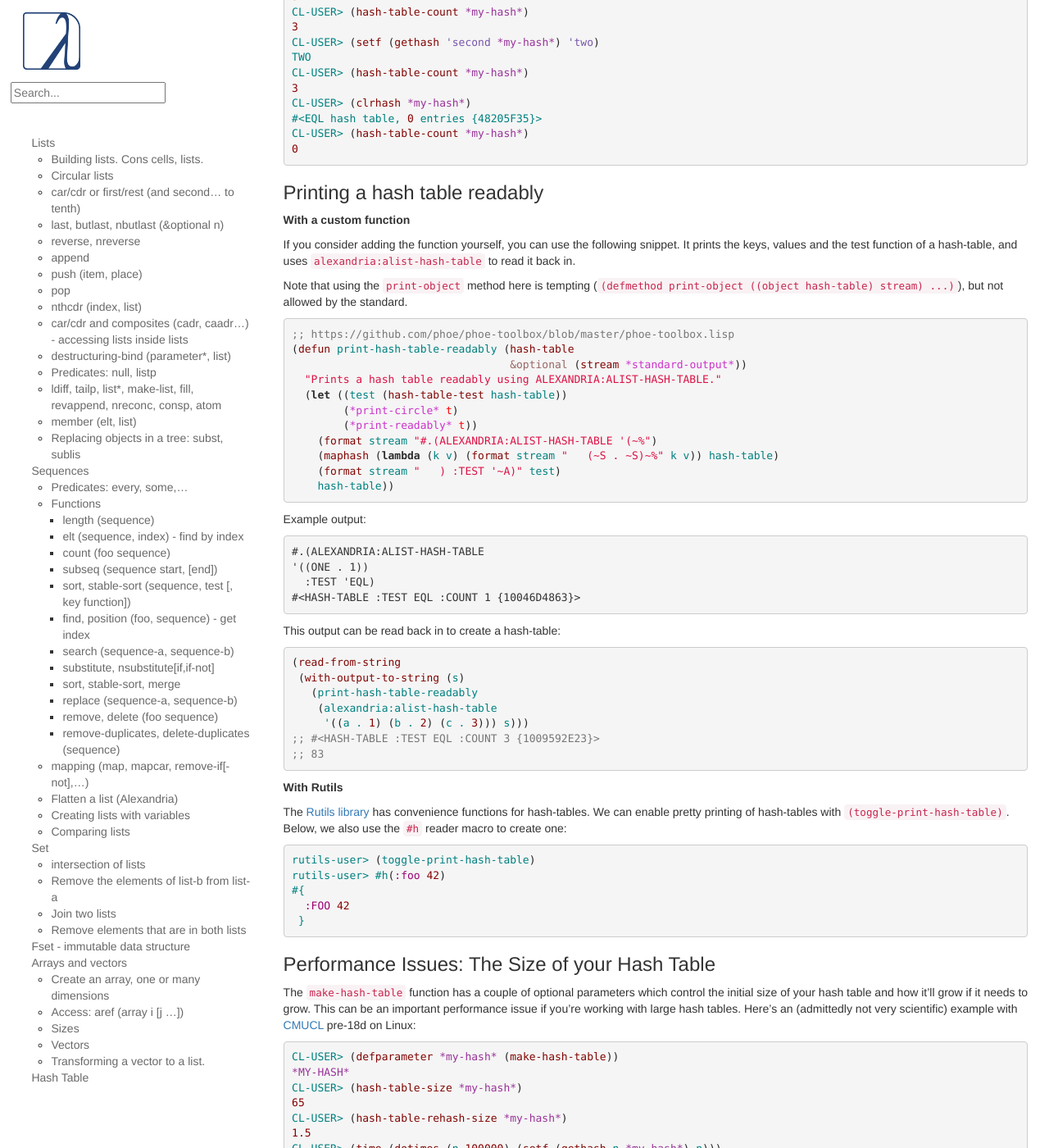
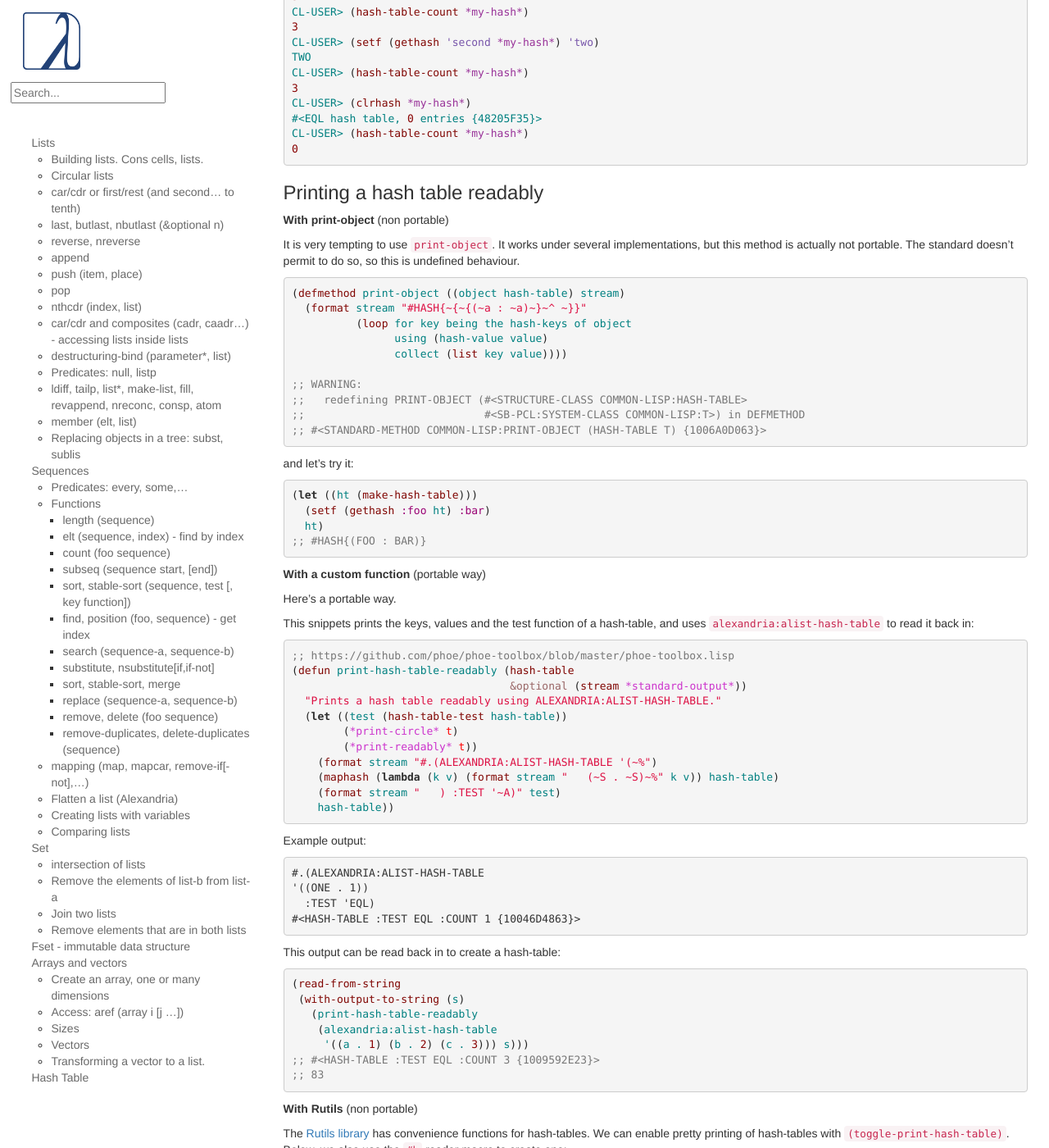
Before and after one commit to LispCookbook/cl-cookbook, a Jekyll site: the page built from data-structures.md, in a window 1280 px wide and 1400 px high, scrolled down 15888 px. Shown: the whole window at 82% size. Built offline with Jekyll 4.4.1, drawn with Linux system fonts in a browser that asks for light colours; some of the changed text lies outside the part shown.

Commit message:
pretty print hash-table: print-object (and thus Rutils' way) is not portable
This reverts commit 6df947cc11d234ebbda8090cc96e2d6681cdbdef.

```diff
--- a/data-structures.md
+++ b/data-structures.md
@@ -1139,17 +1139,40 @@ CL-USER> (hash-table-count *my-hash*)
 
 ### Printing a hash table readably
 
-**With a custom function**
-
-If you consider adding the function yourself, you can use the
-following snippet. It prints the keys, values and the test function of
-a hash-table, and uses `alexandria:alist-hash-table` to read it back
-in.
-
-Note that using the `print-object` method here is tempting
-(`(defmethod print-object ((object hash-table) stream) ...)`), but not
-allowed by the standard.
-
+**With print-object** (non portable)
+
+It is very tempting to use `print-object`. It works under several
+implementations, but this method is actually not portable. The
+standard doesn't permit to do so, so this is undefined behaviour.
+
+~~~lisp
+(defmethod print-object ((object hash-table) stream)
+  (format stream "#HASH{~{~{(~a : ~a)~}~^ ~}}"
+          (loop for key being the hash-keys of object
+                using (hash-value value)
+                collect (list key value))))
+
+;; WARNING:
+;;   redefining PRINT-OBJECT (#<STRUCTURE-CLASS COMMON-LISP:HASH-TABLE>
+;;                            #<SB-PCL:SYSTEM-CLASS COMMON-LISP:T>) in DEFMETHOD
+;; #<STANDARD-METHOD COMMON-LISP:PRINT-OBJECT (HASH-TABLE T) {1006A0D063}>
+~~~
+
+and let's try it:
+
+~~~lisp
+(let ((ht (make-hash-table)))
+  (setf (gethash :foo ht) :bar)
+  ht)
+;; #HASH{(FOO : BAR)}
+~~~
+
+**With a custom function** (portable way)
+
+Here's a portable way.
+
+This snippets prints the keys, values and the test function of a
+hash-table, and uses `alexandria:alist-hash-table` to read it back in:
 
 ~~~lisp
 ;; https://github.com/phoe/phoe-toolbox/blob/master/phoe-toolbox.lisp
@@ -1186,7 +1209,7 @@ This output can be read back in to create a hash-table:
 ;; 83
 ~~~
 
-**With Rutils**
+**With Rutils** (non portable)
 
 The [Rutils library](https://github.com/vseloved/rutils/blob/master/docs/tutorial.md#rutilshash-table)
 has convenience functions for hash-tables. We can enable pretty
@@ -1200,6 +1223,8 @@ rutils-user> #h(:foo 42)
   :FOO 42
  }
 ~~~
+
+This method is quick and convenient, but is actually not portable because it redefines `print-object` under the hood.
 
 
 <a name="size"></a>
```
